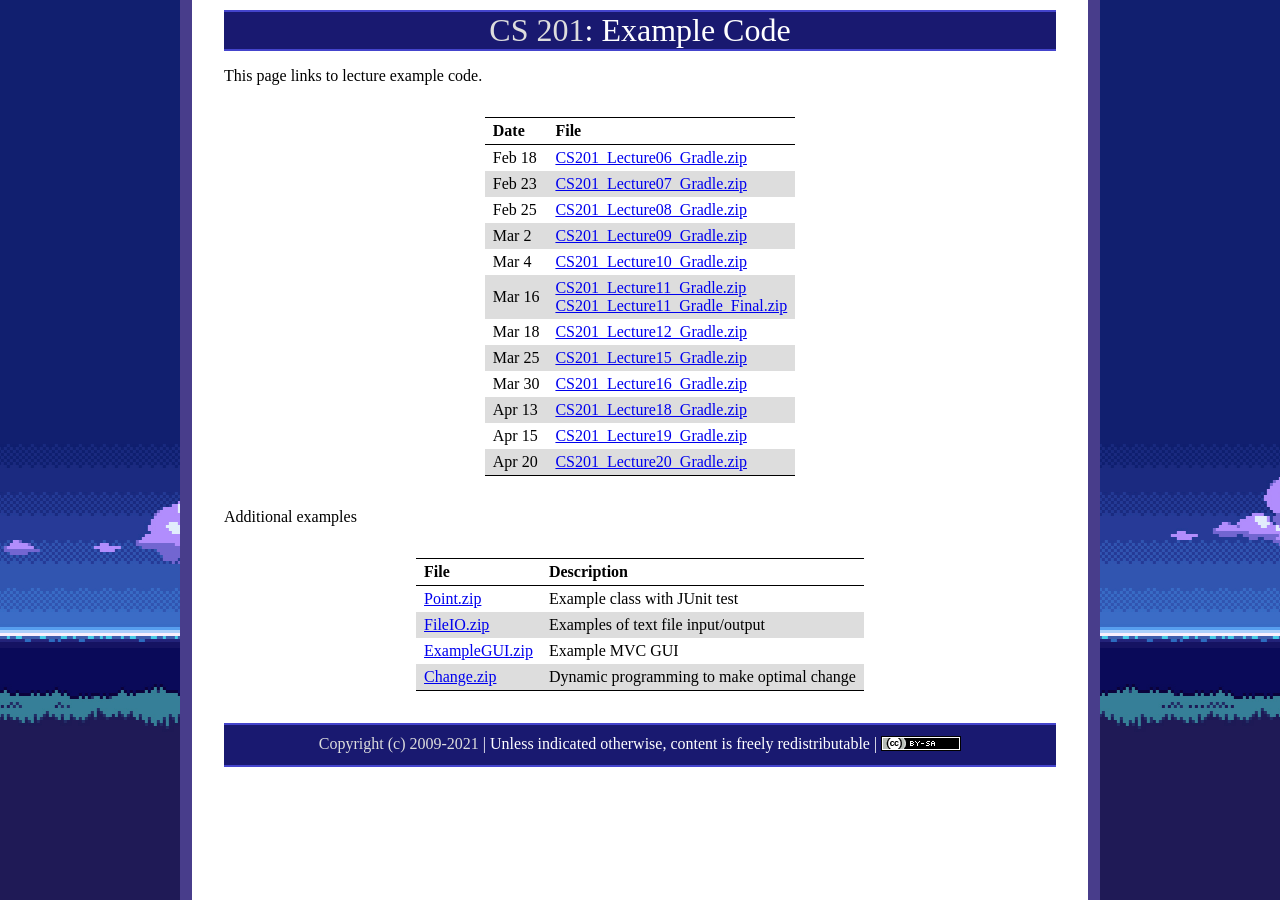
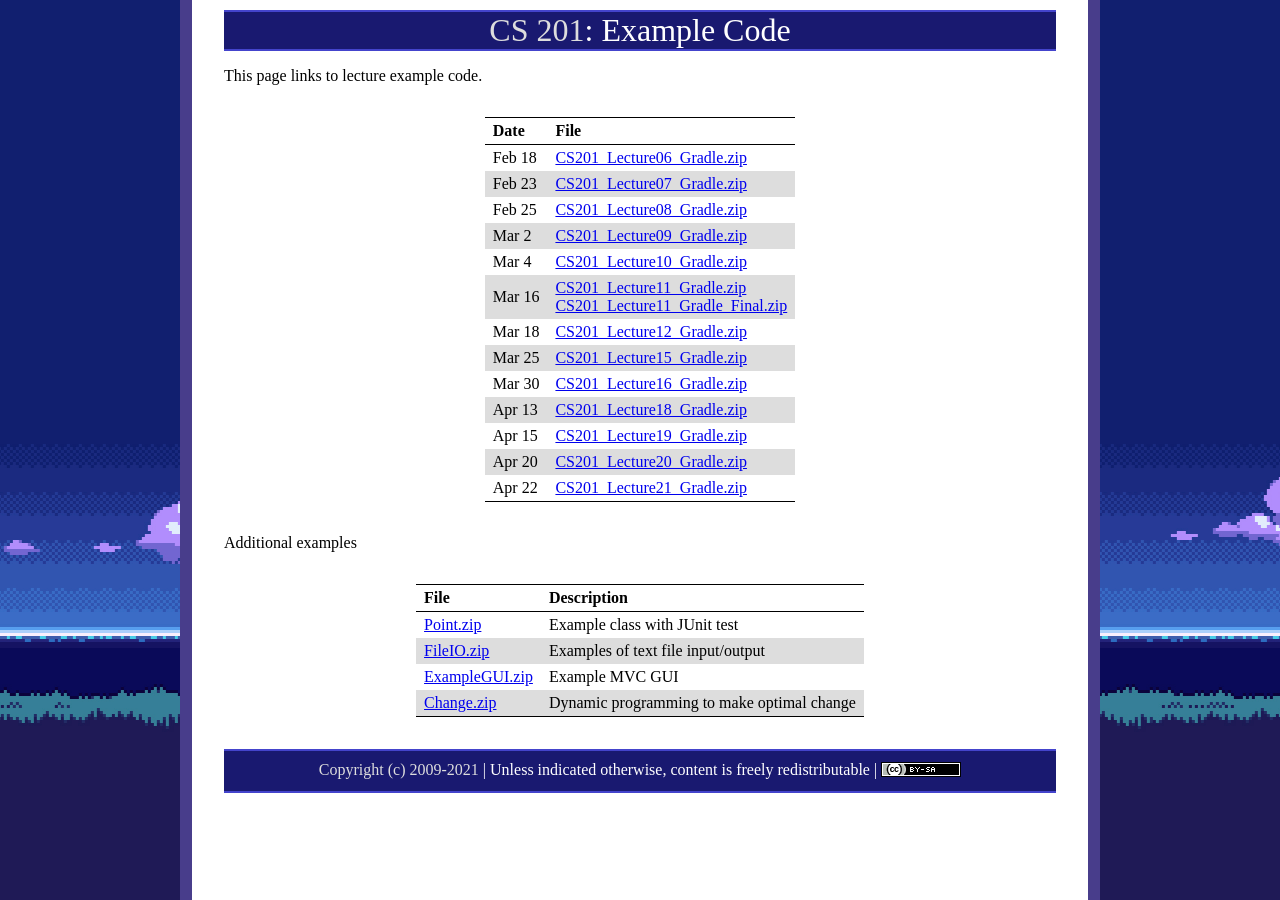
Before and after one commit to ycpcs/cs201-spring2021, a Jekyll site: the page built from examples/index.md, in a window 1280 px wide. Built offline with Jekyll 4.4.1, drawn with Linux system fonts in a browser that asks for light colours.

Commit message:
add lecture 21 zip
add lecture 21 zip

```diff
--- a/examples/index.md
+++ b/examples/index.md
@@ -19,6 +19,7 @@ Mar 30   | [CS201\_Lecture16\_Gradle.zip](CS201_Lecture16_Gradle.zip)
 Apr 13   | [CS201\_Lecture18\_Gradle.zip](CS201_Lecture18_Gradle.zip)
 Apr 15   | [CS201\_Lecture19\_Gradle.zip](CS201_Lecture19_Gradle.zip)
 Apr 20   | [CS201\_Lecture20\_Gradle.zip](CS201_Lecture20_Gradle.zip)
+Apr 22   | [CS201\_Lecture21\_Gradle.zip](CS201_Lecture21_Gradle.zip)
 
 Additional examples
 
```
Also changed, not shown: 1 other file.
